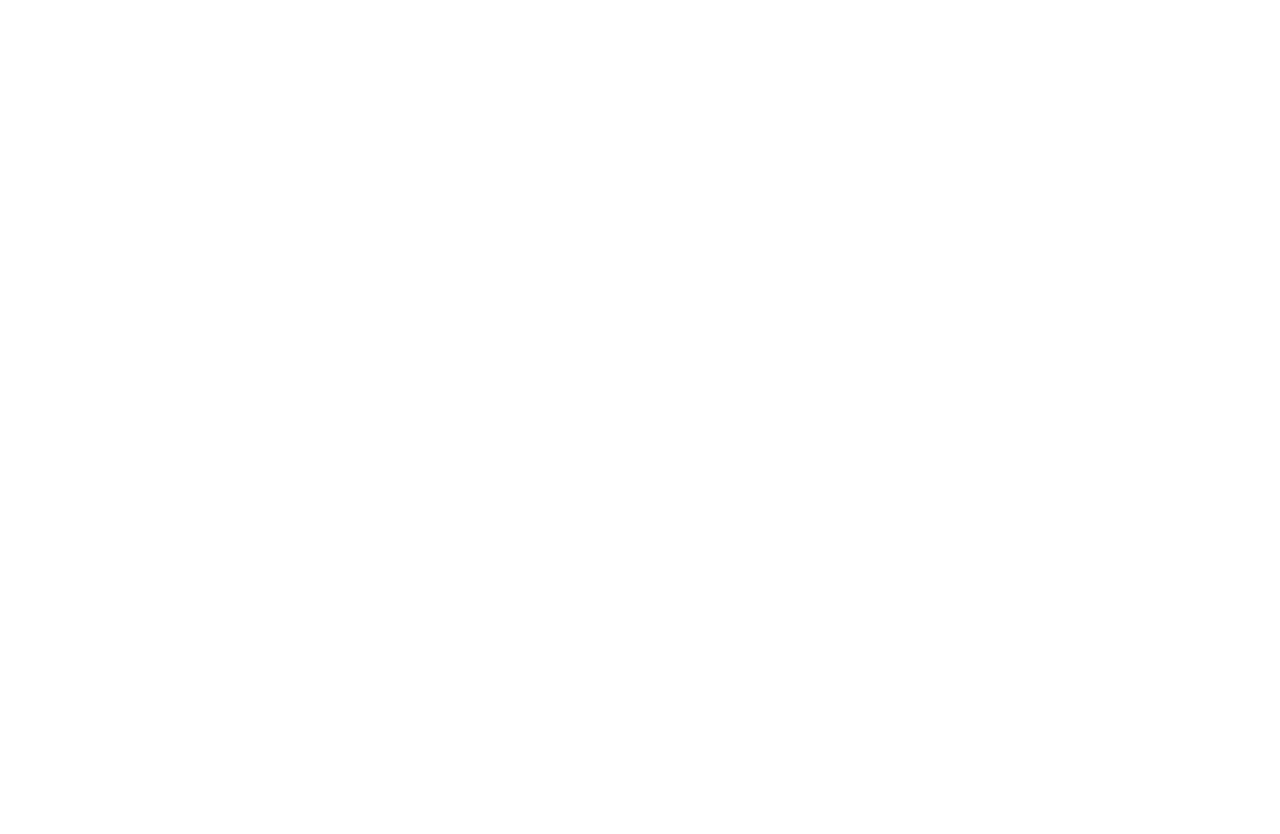
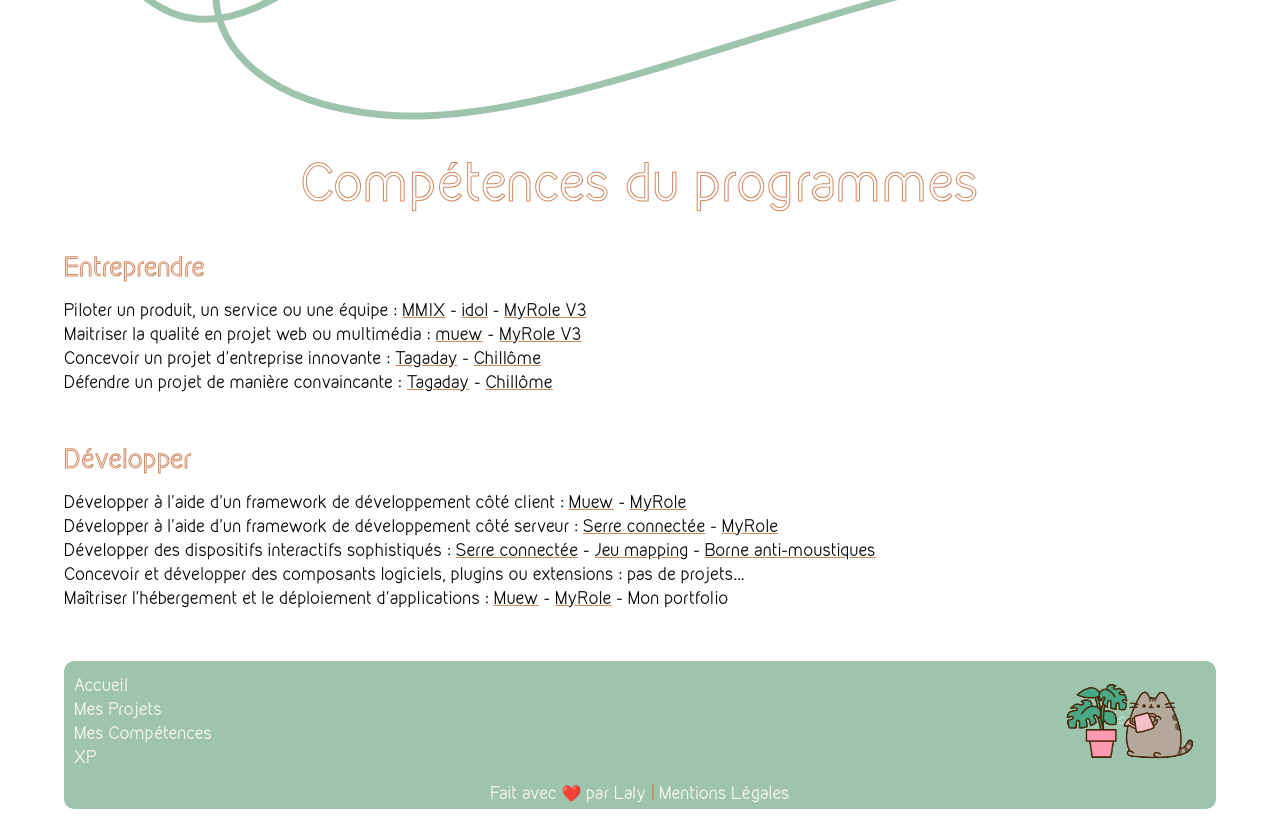
Before and after one commit to Laly18t/portfolio-mmi3, a React (Vite) app: page /competences in a window 1280 px wide. Before the commit this address had no page. Shown: the part 600-1434 px from the top of the page. Before the commit the page ends 800 px from the top, so only its background shows below. Built offline with nearby package versions, Linux system fonts and the light colour scheme.

Commit message:
feat: add page skills MMI and links

```diff
--- a/src/App.jsx
+++ b/src/App.jsx
@@ -11,6 +11,7 @@
 import { BrowserRouter as Router, Route, Routes } from "react-router-dom";
 import Project from './pages/Project';
 import XP from './pages/XP';
+import Skills from './pages/Skills';
 import AllProjects from './pages/AllProjects';
 import MentionsLegales from './pages/MentionsLegales';
 
@@ -25,6 +26,7 @@
           <Route path="/" element={<Home />} />
           <Route path="/projets" element={<AllProjects />} />
           <Route path="/experiences" element={<XP />} />
+          <Route path="/competences" element={<Skills />} />
           <Route path="/projet/:projectId" element={<Project />} />
           <Route path="/mentions-legales" element={<MentionsLegales />} />
         </Routes>
--- a/src/assets/css/Home.css
+++ b/src/assets/css/Home.css
@@ -378,3 +378,18 @@
     font-weight: bold;
   }
 }
+
+
+.lienA {
+  a {
+    text-decoration: underline var(--color-terracota);
+    transition: 0.7s;
+
+  }
+
+  a:hover {
+    text-decoration: underline dashed var(--color-vert);
+    transition: 0.7s;
+
+  }
+}
--- a/src/components/TopPage.jsx
+++ b/src/components/TopPage.jsx
@@ -5,7 +5,7 @@
     let contenu = "";
     let img = "";
 
-    if (page.page === "projet" || page.page === "experiences") {
+    if (page.page === "projet" || page.page === "experiences" || page.page === "competences") {
         contenu = (
             <>
                 <p className="text-2xl"><b className="stroke">{page.titreText} :</b></p>
--- a/src/data.js
+++ b/src/data.js
@@ -539,7 +539,7 @@
         "class": "Projet personnel",
         "competences_mmi": ["Développer des dispositifs interactifs sophistiqués", "Entreprendre : Concevoir un projet d’entreprise innovante", "Entreprendre : Piloter un produit, un service ou une équipe", "Entreprendre : Maitriser la qualité en projet web ou multimédia"],
         "roles":
-            ["Bricoleuse du dimanche", "Développeuse web", "Développeuse IoT"],
+            ["Bricoleuse du dimanche", "Développeuse web & IoT"],
         "description": "Pour répondre à un problème de surpopulation de moustique à la Motte-Servolex, nous avons eu l’idée avec Serge Helies et Guillaume Dumoulin de recréer « fait maison » un piège à moustiques vu sur internet. <br /><br /> Il s’agit d’une boîte qui aspire les moustiques en diffusant des hormones pour les attirer afin de les piéger dans un filet. Nous avons donc voulu la refaire à petit budget pour les habitants, tout en récupérant des composants informatiques que les personnes jettent en changeant de pc ou pour d’autres raisons. <br /><br /> Nous avons donc fait un prototype de la boîte, et j’ai développé une mini application pour pouvoir communiquer les données de la boîte à distance.",
         "tools":
             ["Arduino", "Composants inutilisés", "API"],
--- a/src/pages/Footer.jsx
+++ b/src/pages/Footer.jsx
@@ -10,6 +10,7 @@
                         <ul>
                             <li><a className="transition ease-out hover:ease-in duration-100 hover:underline" href="/">Accueil</a></li>
                             <li><a className="transition ease-out hover:ease-in duration-100 hover:underline" href="/projets">Mes Projets</a></li>
+                            <li><a className="transition ease-out hover:ease-in duration-100 hover:underline" href="/competences">Mes Compétences</a></li>
                             <li><a className="transition ease-out hover:ease-in duration-100 hover:underline" href="/experiences">XP</a></li>
                         </ul>
                     </nav>
--- a/src/pages/Header.jsx
+++ b/src/pages/Header.jsx
@@ -8,6 +8,7 @@
                 <nav className="text-beigee">
                     <ul>
                         <li><a href="/projets">Projets</a></li>
+                        <li><a href="/competences">Compétences</a></li>
                         <li><a href="./#moiLink">Moi</a></li>
                         <li><a href="/experiences">XP</a></li>
                     </ul>
--- /dev/null
+++ b/src/pages/Skills.jsx
@@ -0,0 +1,43 @@
+import TopPage from '../components/TopPage';
+import Chillome from '../assets/Chillome.pdf';
+
+
+function Skills() {
+    return (
+        <>
+            <TopPage page="competences" titreText="Mes compétences" text="Découvrez mes compétences dans le monde du multimédia" />
+            <div className="wrap">
+                <h2 className="titreProject stroke text-center pb-4">Compétences du programmes</h2>
+
+                <h3 className="stroke text-2xl titre py-4">Entreprendre</h3>
+                <ul className='lienA pb-8'>
+                    <li><p>Piloter un produit, un service ou une équipe : <a href="/projet/mmix" target="_blank">MMIX</a> - <a href="/projet/idol" target="_blank">idol</a> - <a href="/projet/myrole_v3_gestionproj" target="_blank">MyRole V3</a>
+                    </p> </li>
+                    <li><p>Maitriser la qualité en projet web ou multimédia : <a href="/projet/muew" target="_blank">muew</a> - <a href="/projet/myrole_v3_gestionproj" target="_blank">MyRole V3</a>
+                    </p></li>
+                    <li><p>Concevoir un projet d’entreprise innovante : <a href="/projet/tagaday" target="_blank">Tagaday</a> - <a href={Chillome} target="_blank">Chillôme</a>
+                    </p>        </li>
+                    <li><p>Défendre un projet de manière convaincante : <a href="/projet/tagaday" target="_blank">Tagaday</a> - <a href={Chillome} target="_blank">Chillôme</a>
+                    </p>  </li>
+                </ul>
+                <h3 className="stroke text-2xl titre py-4">Développer</h3>
+                <ul className='lienA'>
+                    <li>
+                        <p>Développer à l’aide d’un framework de développement côté client : <a href="/projet/muew" target="_blank">Muew</a> - <a href="/projet/myrole_v3_dev" target="_blank">MyRole</a>
+                        </p></li>
+                    <li>
+                        <p>Développer à l’aide d’un framework de développement côté serveur : <a href="/projet/serre" target="_blank">Serre connectée</a> - <a href="/projet/myrole_v3_dev" target="_blank">MyRole</a>
+                        </p></li>
+                    <li>
+                        <p>Développer des dispositifs interactifs sophistiqués : <a href="/projet/serre" target="_blank">Serre connectée</a> - <a href="/projet/mapping" target="_blank">Jeu mapping</a> - <a href="/projet/mosquito" target="_blank">Borne anti-moustiques</a>
+                        </p></li>
+                    <li><p>Concevoir et développer des composants logiciels, plugins ou extensions : pas de projets...</p>  </li>
+                    <li><p>Maîtriser l'hébergement et le déploiement d'applications : <a href="/projet/muew" target="_blank">Muew</a> - <a href="/projet/myrole_v2" target="_blank">MyRole</a> - Mon portfolio</p></li>
+                </ul>
+            </div>
+        </>
+    );
+
+}
+
+export default Skills;
```
Also changed, not shown: 1 other file (tests, documents, lock files or other folders).
